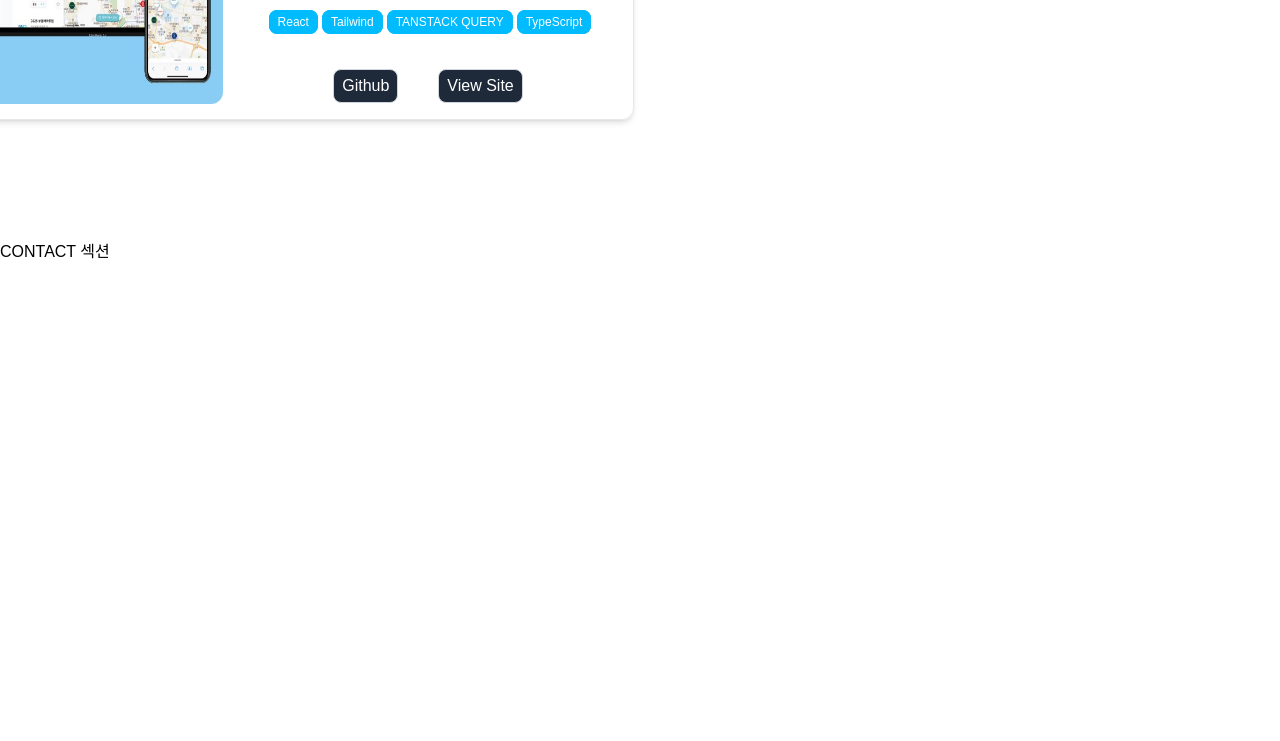
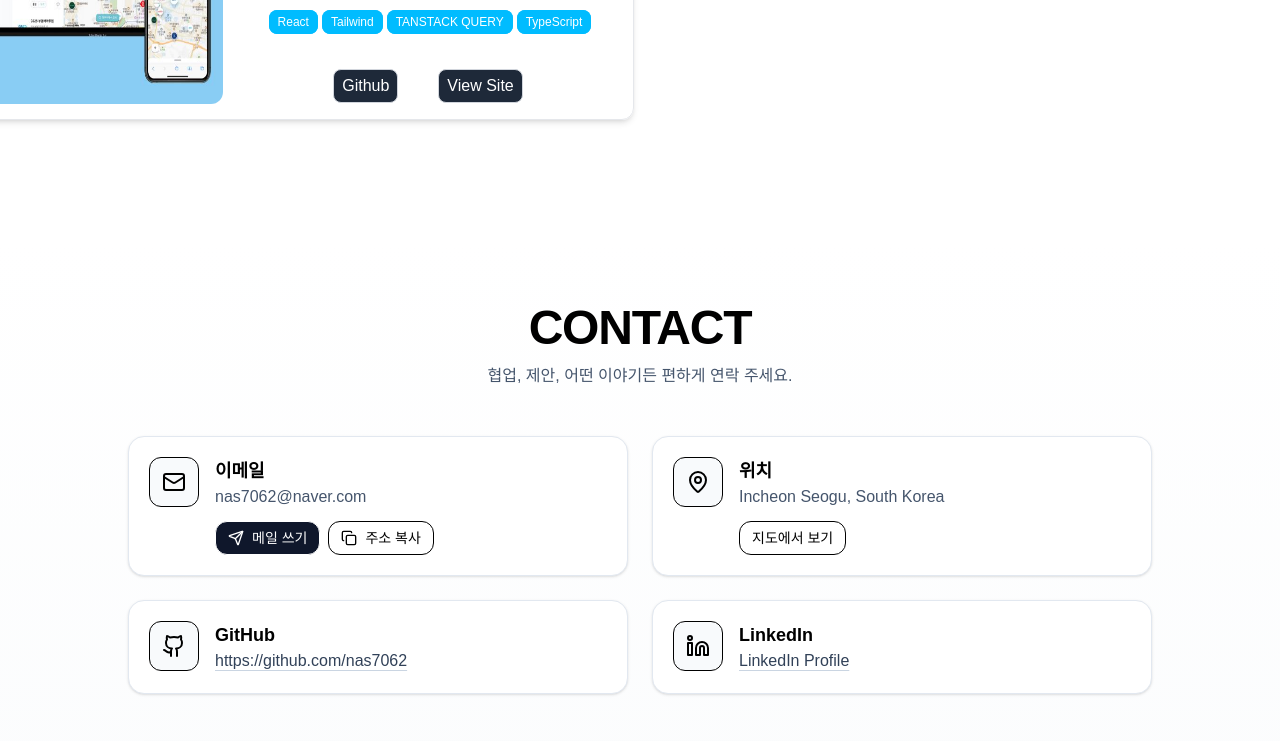
Before and after one commit to nas7062/PORTPOLIO, a React (Vite) app: page / in a window 1280 px wide. Shown: the part 2000-2741 px from the top of the page. Built offline with nearby package versions, Linux system fonts and the light colour scheme; a web font is replaced by a local one.

Commit message:
feat : 컨텍트 부분 구성

```diff
--- a/package.json
+++ b/package.json
@@ -13,6 +13,7 @@
   "dependencies": {
     "framer-motion": "^12.23.12",
     "lenis": "^1.3.8",
+    "lucide-react": "^0.539.0",
     "path": "^0.12.7",
     "react": "^19.1.1",
     "react-dom": "^19.1.1",
--- a/src/App.tsx
+++ b/src/App.tsx
@@ -1,3 +1,4 @@
+import ContactSection from './components/ContactSection';
 import Header from './components/Header';
 import Hero from './components/Hero';
 import ParallaxSection from './components/ParallaxSection';
@@ -13,9 +14,7 @@ function App() {
         <Hero />
         <ParallaxSection />
         <ProjectSection />
-        <section id="contact" className="min-h-screen scroll-mt-20">
-          CONTACT 섹션
-        </section>
+        <ContactSection />
       </div>
     </div>
   );
--- /dev/null
+++ b/src/components/ContactSection.tsx
@@ -0,0 +1,233 @@
+import { useState } from 'react';
+import { motion } from 'framer-motion';
+import { Mail, Github, Linkedin, Download, MapPin, Copy, Check, Send } from 'lucide-react';
+
+const CONTACT = {
+  email: 'nas7062@naver.com',
+  github: 'https://github.com/nas7062',
+  linkedin: 'https://www.linkedin.com/in/%EB%AF%BC%EC%84%9D-%EA%B9%80-b9776b37a/',
+  resumeUrl: '/resume.pdf',
+  location: 'Incheon Seogu, South Korea',
+};
+
+export default function ContactSection() {
+  const [copied, setCopied] = useState(false);
+  const [form, setForm] = useState({ name: '', email: '', message: '' });
+  const [errors, setErrors] = useState({ name: '', email: '', message: '' });
+
+  const validate = () => {
+    const next = { name: '', email: '', message: '' } as typeof errors;
+    if (!form.name.trim()) next.name = '이름을 입력해 주세요';
+    if (!/^[^\s@]+@[^\s@]+\.[^\s@]+$/.test(form.email))
+      next.email = '올바른 이메일을 입력해 주세요';
+    if (form.message.trim().length < 10) next.message = '메시지는 10자 이상 입력해 주세요';
+    setErrors(next);
+    return !next.name && !next.email && !next.message;
+  };
+
+  const handleCopy = async () => {
+    try {
+      await navigator.clipboard.writeText(CONTACT.email);
+      setCopied(true);
+      setTimeout(() => setCopied(false), 2000);
+    } catch (e) {
+      console.error(e);
+    }
+  };
+
+  const onSubmit = (e: React.FormEvent) => {
+    e.preventDefault();
+    if (!validate()) return;
+    const subject = encodeURIComponent(`[Portfolio] ${form.name}님의 문의`);
+    const body = encodeURIComponent(`From: ${form.name} <${form.email}>\n\n${form.message}`);
+    window.location.href = `mailto:${CONTACT.email}?subject=${subject}&body=${body}`;
+  };
+
+  return (
+    <section
+      id="contact"
+      className="min-h-screen scroll-mt-20 px-6 md:px-10 lg:px-16 py-16 bg-gradient-to-b from-white to-slate-50"
+    >
+      <motion.div
+        initial={{ opacity: 0, y: 200 }}
+        whileInView={{ opacity: 1, y: 0 }}
+        viewport={{ once: true }}
+        transition={{ duration: 0.5 }}
+        className="max-w-5xl mx-auto"
+      >
+        <header className="text-center mb-12">
+          <h2 className="text-4xl md:text-5xl font-bold tracking-tight">CONTACT</h2>
+          <p className="mt-3 text-slate-600">협업, 제안, 어떤 이야기든 편하게 연락 주세요.</p>
+        </header>
+
+        {/* Contact Cards */}
+        <div className="grid md:grid-cols-2 gap-6 mb-12">
+          <motion.div
+            whileHover={{ y: -4 }}
+            className="group rounded-2xl border border-slate-200 bg-white p-5 shadow-sm"
+          >
+            <div className="flex items-start gap-4">
+              <div className="rounded-xl border p-3 bg-slate-50">
+                <Mail className="size-6" />
+              </div>
+              <div className="flex-1">
+                <h3 className="font-semibold text-lg">이메일</h3>
+                <p className="text-slate-600 break-all">{CONTACT.email}</p>
+                <div className="mt-3 flex gap-2">
+                  <a
+                    href={`mailto:${CONTACT.email}`}
+                    className="inline-flex items-center gap-2 rounded-xl border px-3 py-1.5 text-sm bg-slate-900 text-white hover:bg-slate-800"
+                  >
+                    <Send className="size-4" /> 메일 쓰기
+                  </a>
+                  <button
+                    onClick={handleCopy}
+                    className="inline-flex items-center gap-2 rounded-xl border px-3 py-1.5 text-sm hover:bg-slate-100"
+                  >
+                    {copied ? <Check className="size-4" /> : <Copy className="size-4" />}
+                    {copied ? '복사됨' : '주소 복사'}
+                  </button>
+                </div>
+              </div>
+            </div>
+          </motion.div>
+
+          <motion.div
+            whileHover={{ y: -4 }}
+            className="group rounded-2xl border border-slate-200 bg-white p-5 shadow-sm"
+          >
+            <div className="flex items-start gap-4">
+              <div className="rounded-xl border p-3 bg-slate-50">
+                <MapPin className="size-6" />
+              </div>
+              <div className="flex-1">
+                <h3 className="font-semibold text-lg">위치</h3>
+                <p className="text-slate-600">{CONTACT.location}</p>
+                <a
+                  href={`https://www.google.com/maps/search/?api=1&query=${encodeURIComponent(CONTACT.location)}`}
+                  target="_blank"
+                  rel="noopener noreferrer"
+                  className="mt-3 inline-flex items-center gap-2 rounded-xl border px-3 py-1.5 text-sm hover:bg-slate-100"
+                >
+                  지도에서 보기
+                </a>
+              </div>
+            </div>
+          </motion.div>
+
+          <motion.div
+            whileHover={{ y: -4 }}
+            className="group rounded-2xl border border-slate-200 bg-white p-5 shadow-sm"
+          >
+            <div className="flex items-start gap-4">
+              <div className="rounded-xl border p-3 bg-slate-50">
+                <Github className="size-6" />
+              </div>
+              <div className="flex-1">
+                <h3 className="font-semibold text-lg">GitHub</h3>
+                <a
+                  href={CONTACT.github}
+                  target="_blank"
+                  rel="noopener noreferrer"
+                  className="text-slate-700 underline underline-offset-4 decoration-slate-300 hover:decoration-slate-800"
+                >
+                  {CONTACT.github}
+                </a>
+              </div>
+            </div>
+          </motion.div>
+
+          <motion.div
+            whileHover={{ y: -4 }}
+            className="group rounded-2xl border border-slate-200 bg-white p-5 shadow-sm"
+          >
+            <div className="flex items-start gap-4">
+              <div className="rounded-xl border p-3 bg-slate-50">
+                <Linkedin className="size-6" />
+              </div>
+              <div className="flex-1 ">
+                <h3 className="font-semibold text-lg">LinkedIn</h3>
+                <a
+                  href={CONTACT.linkedin}
+                  target="_blank"
+                  rel="noopener noreferrer"
+                  className="text-slate-700   underline underline-offset-4  decoration-slate-300 hover:decoration-slate-800"
+                >
+                  LinkedIn Profile
+                </a>
+              </div>
+            </div>
+          </motion.div>
+        </div>
+
+        {/* Message Form */}
+        <motion.form
+          onSubmit={onSubmit}
+          initial={{ opacity: 0, y: 16 }}
+          whileInView={{ opacity: 1, y: 0 }}
+          viewport={{ once: true }}
+          transition={{ duration: 0.5, delay: 0.05 }}
+          className="rounded-2xl border border-slate-200 bg-white p-6 shadow-sm"
+        >
+          <div className="flex items-center justify-between mb-6">
+            <h3 className="text-xl font-semibold">메시지 보내기</h3>
+            <a
+              href={CONTACT.resumeUrl}
+              target="_blank"
+              rel="noopener noreferrer"
+              className="inline-flex items-center gap-2 rounded-xl border px-3 py-1.5 text-sm hover:bg-slate-100"
+            >
+              <Download className="size-4" /> 이력서 열기
+            </a>
+          </div>
+
+          <div className="grid md:grid-cols-2 gap-4">
+            <div>
+              <label className="block text-sm font-medium mb-1">이름</label>
+              <input
+                type="text"
+                value={form.name}
+                onChange={(e) => setForm({ ...form, name: e.target.value })}
+                placeholder="홍길동"
+                className={`w-full rounded-xl border px-3 py-2 outline-none focus:ring-2 focus:ring-slate-400 ${errors.name ? 'border-red-400' : 'border-slate-200'}`}
+              />
+              {errors.name && <p className="mt-1 text-xs  text-red-500">{errors.name}</p>}
+            </div>
+            <div>
+              <label className="block text-sm font-medium mb-1">이메일</label>
+              <input
+                type="email"
+                value={form.email}
+                onChange={(e) => setForm({ ...form, email: e.target.value })}
+                placeholder="you@example.com"
+                className={`w-full rounded-xl border px-3 py-2 outline-none focus:ring-2 focus:ring-slate-400 ${errors.email ? 'border-red-400' : 'border-slate-200'}`}
+              />
+              {errors.email && <p className="mt-1 text-xs text-red-500">{errors.email}</p>}
+            </div>
+          </div>
+
+          <div className="mt-4">
+            <label className="block text-sm font-medium mb-1">메시지</label>
+            <textarea
+              rows={6}
+              value={form.message}
+              onChange={(e) => setForm({ ...form, message: e.target.value })}
+              placeholder="문의하실 내용을 적어 주세요."
+              className={`w-full rounded-xl border px-3 py-2 outline-none focus:ring-2 focus:ring-slate-400 ${errors.message ? 'border-red-400' : 'border-slate-200'}`}
+            />
+            {errors.message && <p className="mt-1 text-xs text-red-500">{errors.message}</p>}
+          </div>
+
+          <div className="mt-6 flex justify-end">
+            <button
+              type="submit"
+              className="inline-flex items-center gap-2 rounded-xl border px-4 py-2 bg-slate-900 text-white hover:bg-slate-800"
+            >
+              <Send className="size-4" /> 메일로 보내기
+            </button>
+          </div>
+        </motion.form>
+      </motion.div>
+    </section>
+  );
+}
```
Also changed, not shown: 1 other file (tests, documents, lock files or other folders).
